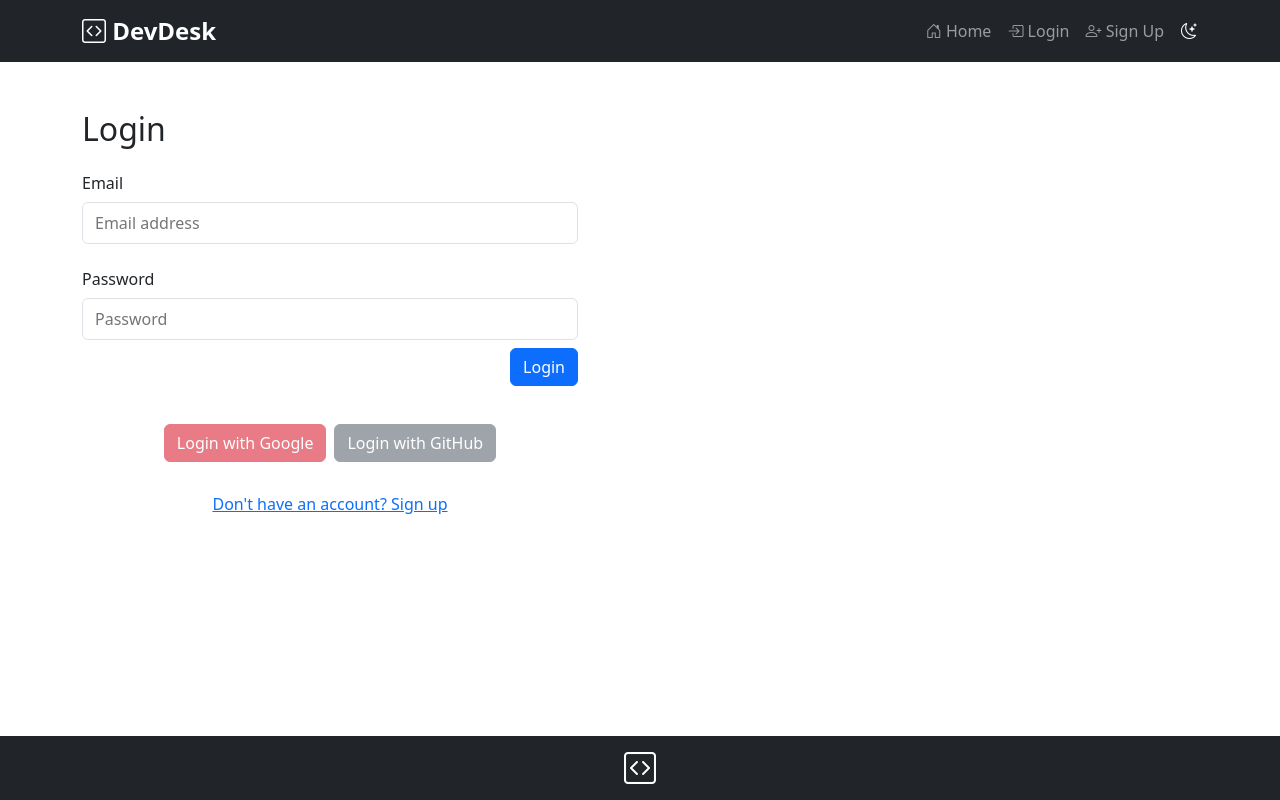
After one commit to nomad-level/DevDesk, a Django app: page /accounts/login/ in a window 1280 px wide. The commit adds this page. Run offline with Django 5.2, Linux system fonts and the light colour scheme; some libraries are stand-ins or nearby versions.

Commit message:
Sign-up & Log-in

```diff
--- a/devdesk/urls.py
+++ b/devdesk/urls.py
@@ -21,6 +21,7 @@ from django.conf.urls.static import static
 
 urlpatterns = [
     path('admin/', admin.site.urls),
+    path('accounts/', include('allauth.urls')),
     path('', include('posts.urls')),
 ]
 
--- /dev/null
+++ b/posts/templatetags/auth_extras.py
@@ -0,0 +1,17 @@
+from django import template
+
+try:
+    from allauth.socialaccount.models import SocialApp
+except Exception:  # allauth may not be installed in some contexts
+    SocialApp = None
+
+register = template.Library()
+
+@register.simple_tag
+def has_social_app(provider: str) -> bool:
+    """Return True if a SocialApp is configured for the given provider.
+    Safe to call even if allauth is not installed.
+    """
+    if SocialApp is None:
+        return False
+    return SocialApp.objects.filter(provider=provider).exists()
--- /dev/null
+++ b/templates/account/login.html
@@ -0,0 +1,93 @@
+{% extends "base.html" %}
+{% load socialaccount %}
+{% load auth_extras %}
+
+{% block extra_css %}
+<style>
+  .auth-form .row { align-items: center; }
+  .auth-form label.col-form-label { min-width: 170px; }
+  .auth-form .field-col { max-width: 520px; }
+  .auth-form input[type="email"],
+  .auth-form input[type="password"] { width: 100%; }
+  .auth-actions { margin-left: 170px; }
+  @media (max-width: 576px) {
+    .auth-form label.col-form-label { min-width: 0; }
+    .auth-actions { margin-left: 0; }
+  }
+  .auth-form input { padding: .5rem .75rem; border: 1px solid var(--bs-border-color); border-radius: .375rem; background: var(--bs-body-bg); color: var(--bs-body-color); }
+  .auth-form input:focus { outline: 0; box-shadow: 0 0 0 .25rem rgba(13,110,253,.25); border-color: var(--bs-primary); }
+  .auth-form .errorlist { color: var(--bs-danger); margin: .25rem 0 0; }
+  .auth-form .errorlist li { list-style: none; }
+</style>
+{% endblock %}
+
+{% block content %}
+<div class="container mt-5">
+  <h2>Login</h2>
+  <form method="post" action="{% url 'account_login' %}" class="auth-form mt-3">
+    {% csrf_token %}
+    {% if form.non_field_errors %}
+      <div class="alert alert-danger">{{ form.non_field_errors }}</div>
+    {% endif %}
+
+    <div class="row mb-3">
+      <label for="{{ form.login.id_for_label }}" class="col-form-label">Email</label>
+      <div class="field-col">
+        {{ form.login }}
+        {% if form.login.errors %}
+          <ul class="errorlist">{% for e in form.login.errors %}<li>{{ e }}</li>{% endfor %}</ul>
+        {% endif %}
+      </div>
+    </div>
+
+    <div class="row mb-4">
+      <label for="{{ form.password.id_for_label }}" class="col-form-label">Password</label>
+      <div class="field-col">
+        {{ form.password }}
+        {% if form.password.errors %}
+          <ul class="errorlist">{% for e in form.password.errors %}<li>{{ e }}</li>{% endfor %}</ul>
+        {% endif %}
+        <div class="d-flex justify-content-end mt-2">
+          <button type="submit" class="btn btn-primary">Login</button>
+        </div>
+        {% if redirect_field_value %}
+          <input type="hidden" name="{{ redirect_field_name }}" value="{{ redirect_field_value }}" />
+        {% endif %}
+      </div>
+    </div>
+  </form>
+
+  <div class="mt-3 auth-form">
+    <div class="row">
+      <label class="col-form-label"></label>
+      <div class="field-col">
+        <div style="width: 100%; display: flex; justify-content: center; gap: 0.5rem; flex-wrap: wrap;">
+          {% has_social_app 'google' as google_enabled %}
+          {% has_social_app 'github' as github_enabled %}
+          {% if google_enabled %}
+            <a href="{% provider_login_url 'google' %}" class="btn btn-danger">Login with Google</a>
+          {% else %}
+            <button class="btn btn-danger" type="button" disabled title="Enable Google OAuth in Admin to activate">Login with Google</button>
+          {% endif %}
+          {% if github_enabled %}
+            <a href="{% provider_login_url 'github' %}" class="btn btn-secondary">Login with GitHub</a>
+          {% else %}
+            <button class="btn btn-secondary" type="button" disabled title="Enable GitHub OAuth in Admin to activate">Login with GitHub</button>
+          {% endif %}
+        </div>
+      </div>
+    </div>
+  </div>
+
+  <div class="mt-3 auth-form">
+    <div class="row">
+      <label class="col-form-label"></label>
+      <div class="field-col">
+        <div style="width: 100%; text-align: center;">
+          <a href="{% url 'account_signup' %}">Don't have an account? Sign up</a>
+        </div>
+      </div>
+    </div>
+  </div>
+</div>
+{% endblock %}
--- a/templates/base.html
+++ b/templates/base.html
@@ -99,6 +99,33 @@
                             <i class="bi bi-house-door"></i> Home
                         </a>
                     </li>
+                    {% if user.is_authenticated %}
+                    <li class="nav-item dropdown">
+                        <a class="nav-link dropdown-toggle" href="#" role="button" data-bs-toggle="dropdown" aria-expanded="false">
+                            <i class="bi bi-person-circle"></i> {{ user.get_short_name|default:user.email|default:user.username }}
+                        </a>
+                        <ul class="dropdown-menu dropdown-menu-end">
+                            <li><a class="dropdown-item" href="{% url 'account_email' %}"><i class="bi bi-envelope-at"></i> Email settings</a></li>
+                            <li><hr class="dropdown-divider"></li>
+                            <li>
+                                <a class="dropdown-item" href="{% url 'account_logout' %}">
+                                    <i class="bi bi-box-arrow-right"></i> Logout
+                                </a>
+                            </li>
+                        </ul>
+                    </li>
+                    {% else %}
+                    <li class="nav-item">
+                        <a class="nav-link" href="{% url 'account_login' %}">
+                            <i class="bi bi-box-arrow-in-right"></i> Login
+                        </a>
+                    </li>
+                    <li class="nav-item">
+                        <a class="nav-link" href="{% url 'account_signup' %}">
+                            <i class="bi bi-person-plus"></i> Sign Up
+                        </a>
+                    </li>
+                    {% endif %}
                     <li class="nav-item d-flex align-items-center ms-2">
                         <button id="theme-toggle" class="btn btn-link p-0" style="color: white !important;" type="button" aria-label="Toggle theme">
                             <i id="theme-toggle-icon" class="bi bi-moon-stars" style="font-size: 1rem; color: white !important;"></i>
```
Also changed, not shown: devdesk/settings.py (+43 -0 lines), templates/account/email_confirmed.html (added, +8 -0 lines), templates/account/logout.html (added, +8 -0 lines), templates/account/signup.html (added, +99 -0 lines), templates/account/verification_sent.html (added, +8 -0 lines), templates/socialaccount/authentication_error.html (added, +8 -0 lines), 2 other files.
